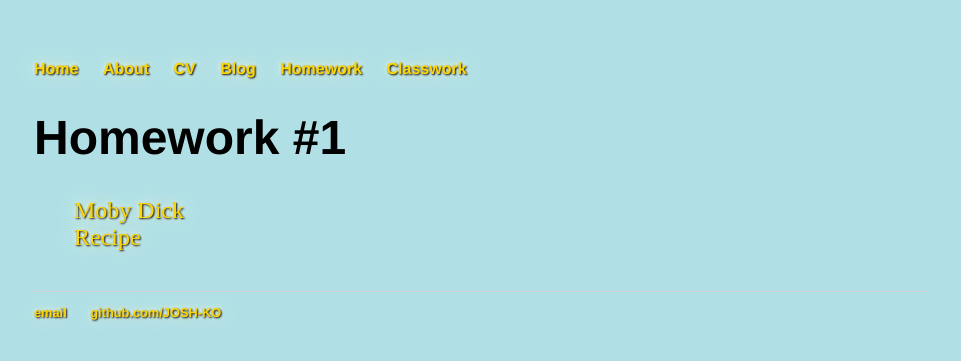
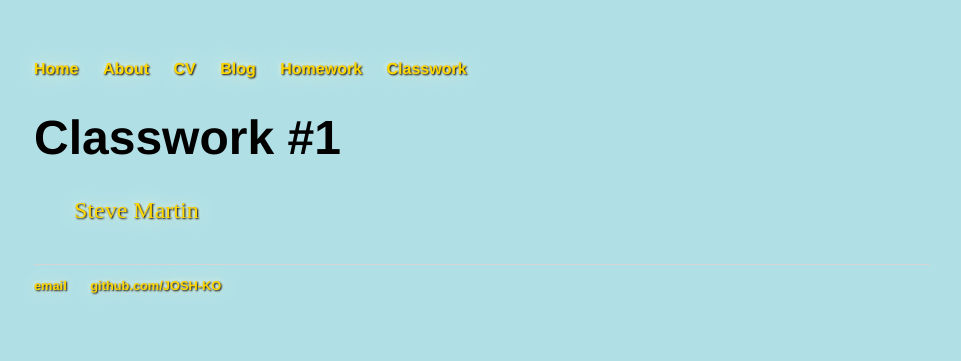
Before and after one commit to JOSH-KO/JOSH-KO.github.io, a Jekyll site: the page built from classwork/CW1/index.html, in a window 1280 px wide. Shown: the top 361 px of the page, without its empty margins (158-1119 px from the left). Built offline with Jekyll 4.4.1, drawn with Linux system fonts in a browser that asks for light colours.

Commit message:
Update index.html

```diff
--- a/classwork/CW1/index.html
+++ b/classwork/CW1/index.html
@@ -1,10 +1,9 @@
 ---
 layout: default
-title: "Homework #1"
+title: "Classwork #1"
 date: 2022-01-13
 ---
 <h1>{{ page.title }}</h1>
 <ul class="posts">
-<li><a href="homework/hw1/nhomenda_moby_dick.xml">Moby Dick</a></li>
-<li><a href="homework/hw1/nhomenda_recipe.xml">Recipe</a></li>
+<li><a href="classwork/CW1/in.class1.xml">Steve Martin</a></li>
 </ul>
```
